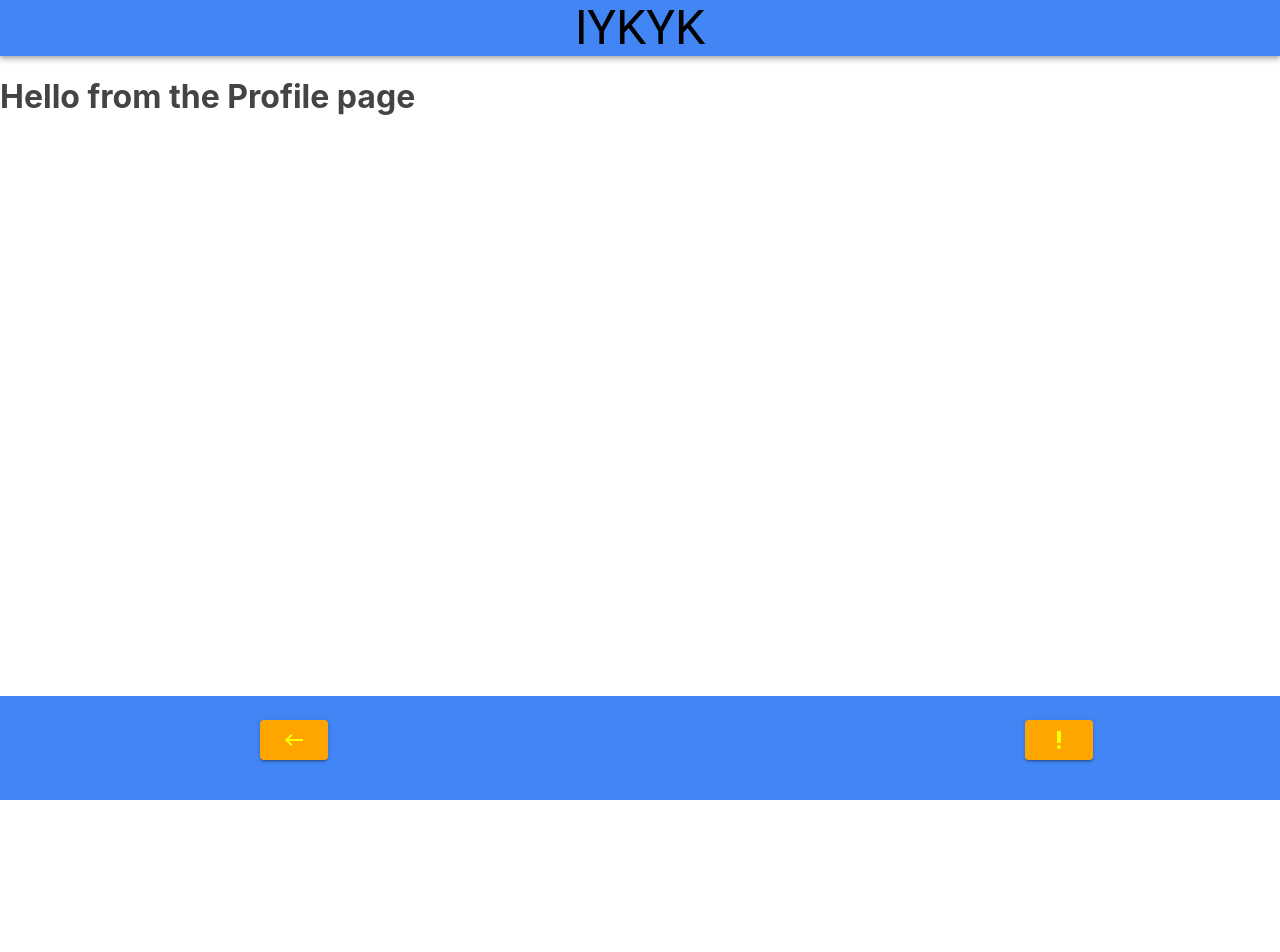
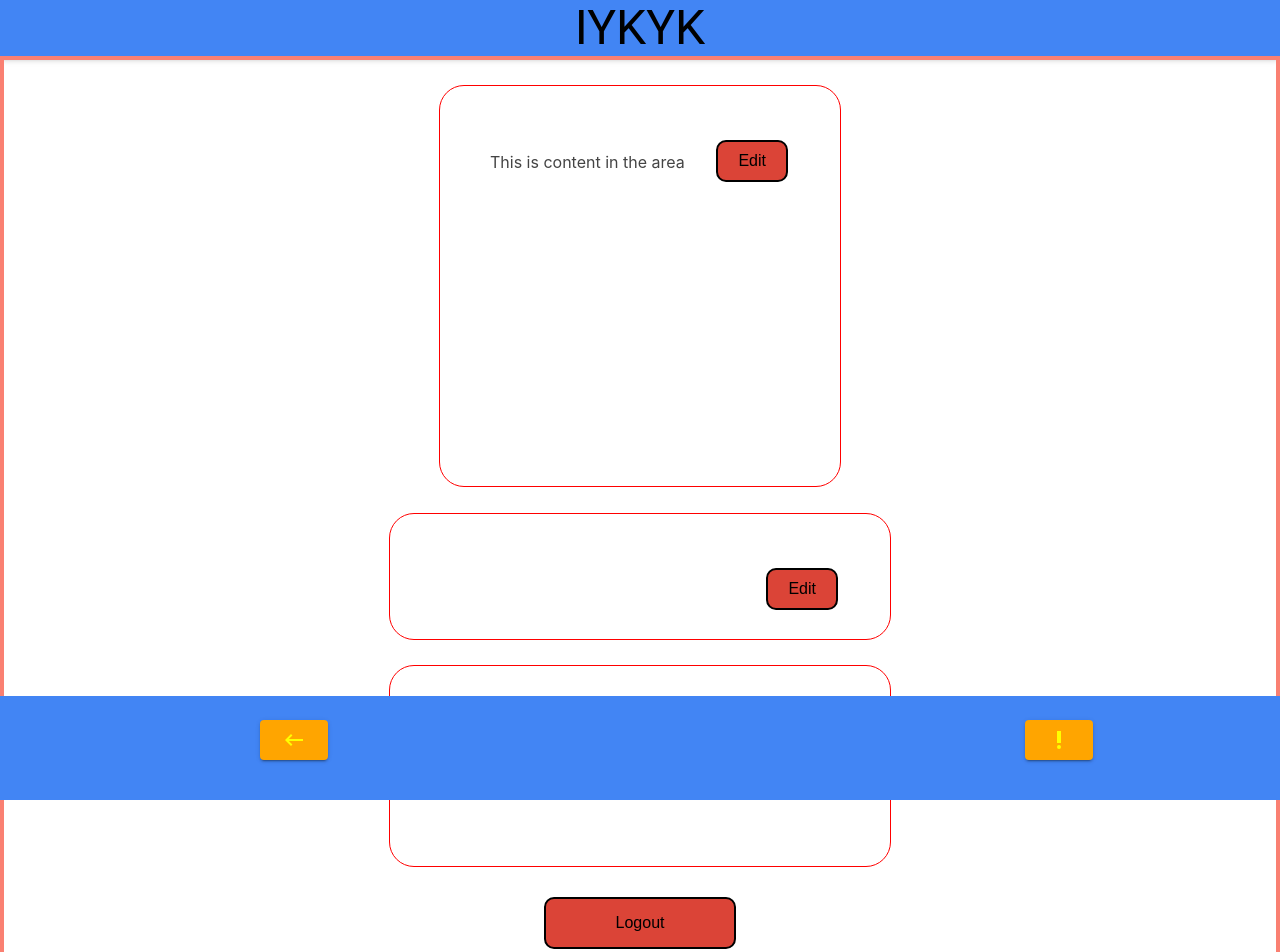
Before and after one commit to Jeff-T-Schmidt/IYKYK, a React (Create React App) app: page /profile in a window 1280 px wide. Shown: the top 952 px of the page. Before the commit the page ends 800 px from the top, so only its background shows below. Built offline with nearby package versions, Linux system fonts and the light colour scheme.

Commit message:
Profile page

```diff
--- a/src/components/pages/Profile.js
+++ b/src/components/pages/Profile.js
@@ -1,3 +1,25 @@
-const Profile = () => <h1>Hello from the Profile page</h1>
+import './profile.css'
+
+const Profile = () => {
+    return (
+        <>
+        <div className='container'>
+            <div className="profilePic">
+            <button  className="edit">Edit</button>
+            <p>This is content in the area</p>
+            </div>
+            <div className="name">
+            <button  className="edit">Edit</button>
+            </div>
+            <div className="user">
+            <button className="edit">Edit</button>
+            </div>
+            <div className='logout'>
+            <button className="logout-btn">Logout</button>
+            </div>
+        </div>
+        </>
+    )
+}
 
 export default Profile
--- /dev/null
+++ b/src/components/pages/profile.css
@@ -0,0 +1,65 @@
+.container {
+    border: 4px solid salmon;
+
+}
+
+.profilePic {
+    width: 300px;
+    height: 300px;
+    padding: 50px;
+    border: 1px solid red;
+    border-radius: 25px;
+    margin-left: auto;
+    margin-right: auto;
+    margin-top: 2%;
+}
+
+.name {
+    width: 400px;
+    height: 25px;
+    padding: 50px;
+    border: 1px solid red;
+    margin-left: auto;
+    margin-right: auto;
+    border-radius: 25px;
+    margin-top: 2%;
+}
+.user {
+    width: 400px;
+    height: 100px;
+    padding: 50px;
+    border: 1px solid red;
+    margin-left: auto;
+    margin-right: auto;
+    border-radius: 25px;
+    margin-top: 2%;
+}
+.edit {
+    background-color: #DB4437;
+    padding: 10px 20px;
+    text-align: center;
+    text-decoration: none;
+    display: inline-block;
+    font-size: 16px;
+    margin: 4px 2px;
+    cursor: pointer;
+    border: 2px solid black;
+    border-radius: 10px;
+    float: right;
+}
+.logout-btn {
+    background-color: #DB4437;
+    padding: 15px 70px;
+    text-align: center;
+    text-decoration: none;
+    display: inline-block;
+    font-size: 16px;
+    margin: 4px 2px;
+    cursor: pointer;
+    border: 2px solid black;
+    border-radius: 10px;
+}
+.logout {
+    margin-top: 2%;
+    text-align: center;
+}
```
